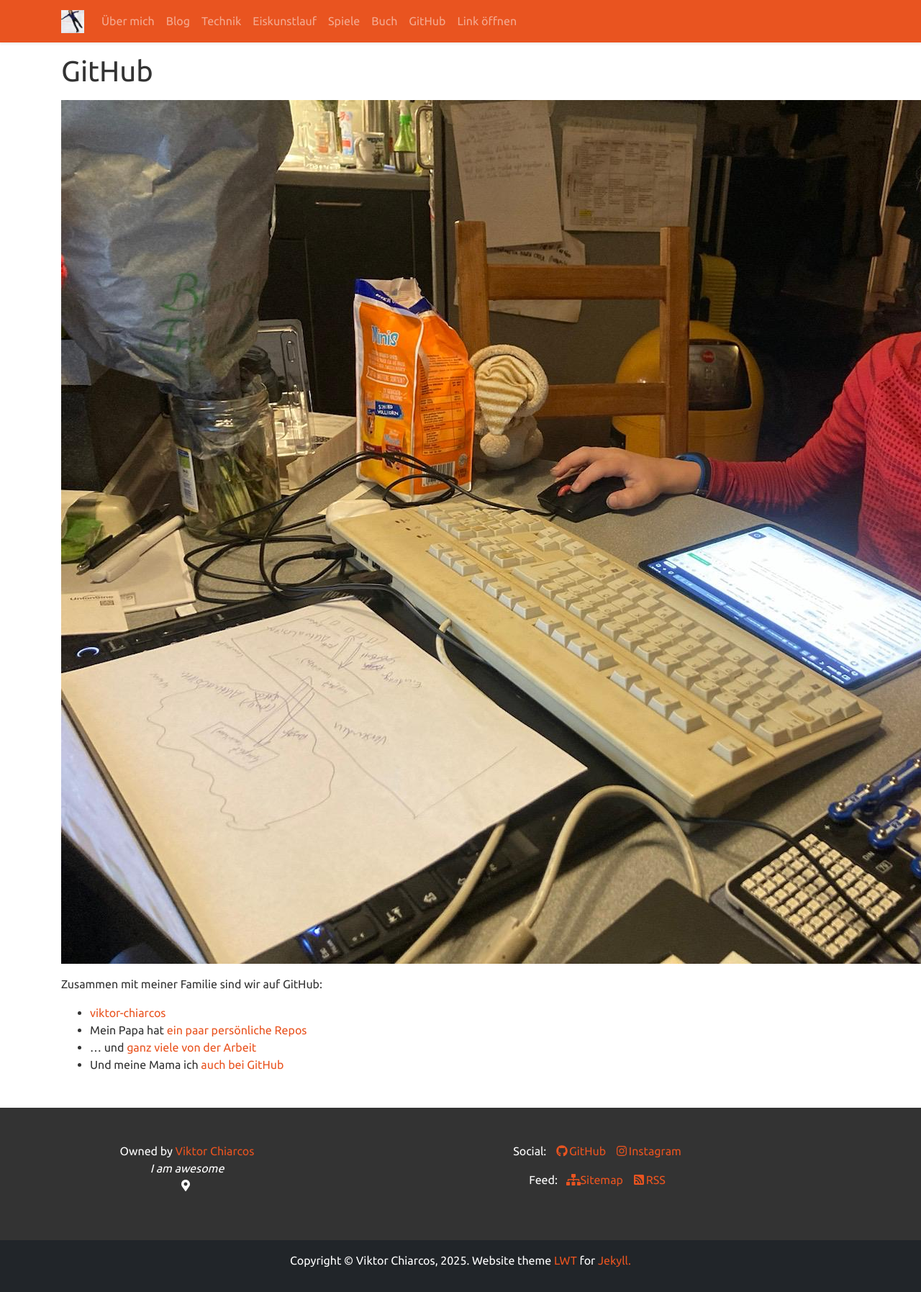
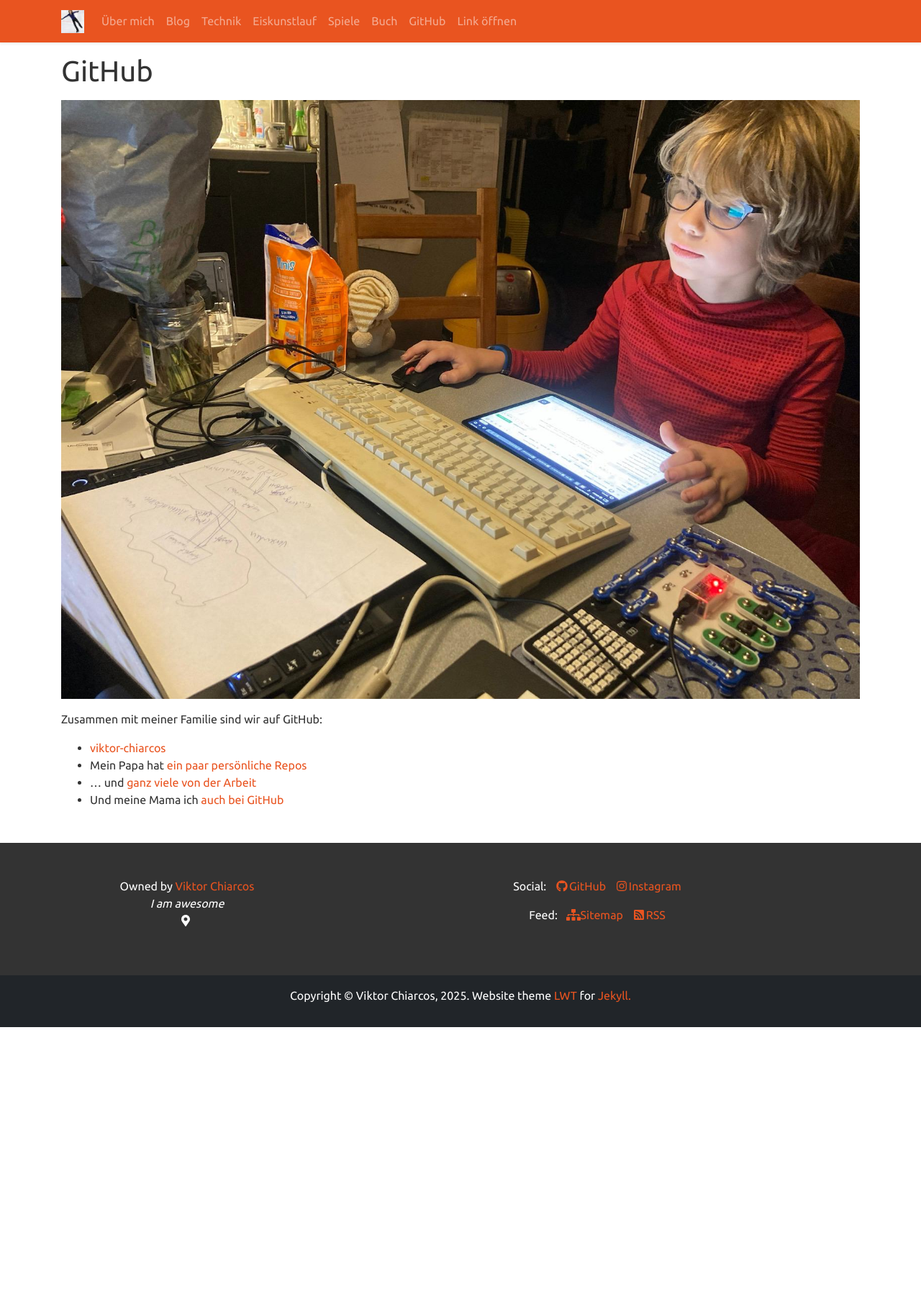
Before and after one commit to viktor-chiarcos/viktor-chiarcos.github.io, a Jekyll site: the page built from _pages/github.md, in a window 1280 px wide. Shown: the whole page at 72% size. Built offline with Jekyll 4.4.1, drawn with Linux system fonts in a browser that asks for light colours; after the commit the page ends 1427 px from its top, so only the background shows below that.

Commit message:
img resized?

```diff
--- a/_pages/github.md
+++ b/_pages/github.md
@@ -4,7 +4,8 @@ title: "GitHub"
 permalink: /github/
 ---
 
-![](../assets/images/2024-11-23-wir-lernen-git.jpg)
+
+<img src="../assets/images/2024-11-23-wir-lernen-git.jpg" alt="Bild: wir lernen git" style="width: 100%; height: 20%;" />
 
 Zusammen mit meiner Familie sind wir auf GitHub:
 
```
